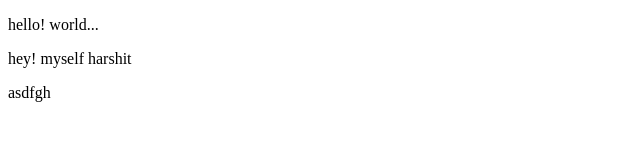
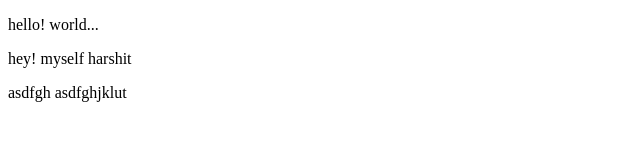
Before and after one commit to harshitpandya-cg/practice, a plain HTML site: page index.html in a window 1280 px wide. Shown: the whole page, without its empty margins (0-640 px from the left). Drawn offline with Linux system fonts and the light colour scheme.

Commit message:
Update index.html

```diff
--- a/index.html
+++ b/index.html
@@ -9,5 +9,6 @@
     <p>hello! world...</p>
     <p>hey! myself harshit</p>
     asdfgh
+    asdfghjklut
 </body>
 </html>
```
